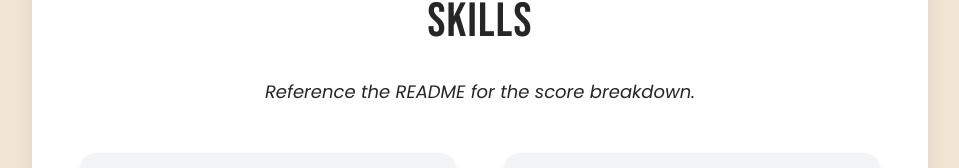
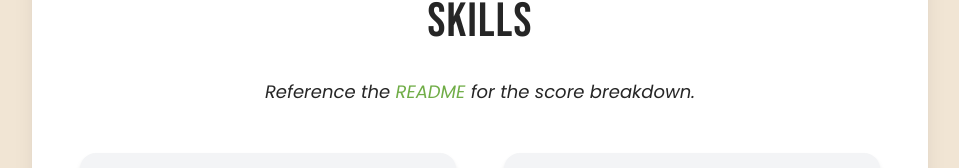
Before and after one commit to PresidentTree94/project-portfolio, a React (Vite) app: page / in a window 1280 px wide. Shown: the part 411-579 px from the top of the page, without its empty margins (160-1119 px from the left). Built offline with nearby package versions, Linux system fonts and the light colour scheme.

Commit message:
Updated Tailwind projects.

```diff
--- a/src/App.tsx
+++ b/src/App.tsx
@@ -17,7 +17,7 @@ function App() {
       <section>
         <h2>Skills</h2>
         <article className="grid">
-          <i>Reference the README for the score breakdown.</i>
+          <i>Reference the <a href="https://github.com/PresidentTree94/project-portfolio" target="_blank" rel="noopener noreferrer">README</a> for the score breakdown.</i>
           {Skills.map((item) => (
             <Skill data={item} />
           ))}
--- a/src/data/projects.json
+++ b/src/data/projects.json
@@ -2,7 +2,7 @@
   {
     "title": "unpopular exchange",
     "description": "My first Next.js and Typescript project: a web application for sharing, voting, and debating unpopular opinions and pet peeves. The repo is currently private.",
-    "skills": ["HTML", "CSS", "NextJS", "Typescript"],
+    "skills": ["HTML", "CSS", "Typescript", "NextJS"],
     "screenshot": "",
     "isGitHub": false,
     "isLive": false
@@ -10,7 +10,7 @@
   {
     "title": "qr code generator",
     "description": "A remake of Frontend Mentor's <a href='https://presidenttree94.github.io/qr-code-component/' target='_blank' rel='noopener noreferrer'>QR Code Component</a> challenge. Unlike the original, the user can customize, save, load, and download QR codes.",
-    "skills": ["HTML", "CSS", "ReactJS", "Typescript"],
+    "skills": ["HTML", "CSS", "Tailwind", "Typescript", "ReactJS"],
     "screenshot": "https://raw.githubusercontent.com/PresidentTree94/qr-code-generator/refs/heads/main/public/screenshot.png",
     "isGitHub": true,
     "isLive": true
@@ -18,7 +18,7 @@
   {
     "title": "blog preview collection",
     "description": "A remake of Frontend Mentor's <a href='https://presidenttree94.github.io/blog-preview-card/' target='_blank' rel='noopener noreferrer'>Blog Preview Card</a> challenge. Unlike the original, the user can filter, sort, and search through nine fake blog posts.",
-    "skills": ["HTML", "CSS", "ReactJS", "Typescript"],
+    "skills": ["HTML", "CSS", "Tailwind", "Typescript", "ReactJS"],
     "screenshot": "https://raw.githubusercontent.com/PresidentTree94/blog-preview-collection/refs/heads/main/public/screenshot.png",
     "isGitHub": true,
     "isLive": true
--- a/src/index.css
+++ b/src/index.css
@@ -142,6 +142,10 @@ a {
   text-align: center;
 }
 
+i a {
+  color: var(--highlightColor);
+}
+
 .item {
   transition: transform 0.3s cubic-bezier(0.4, 0, 0.2, 1);
 }
```
